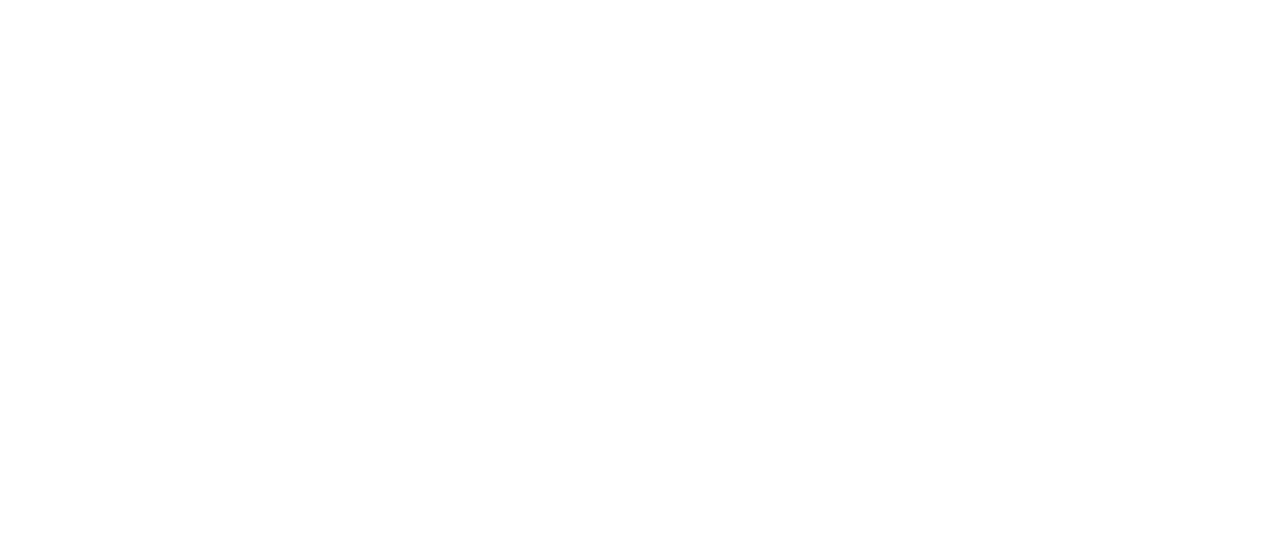
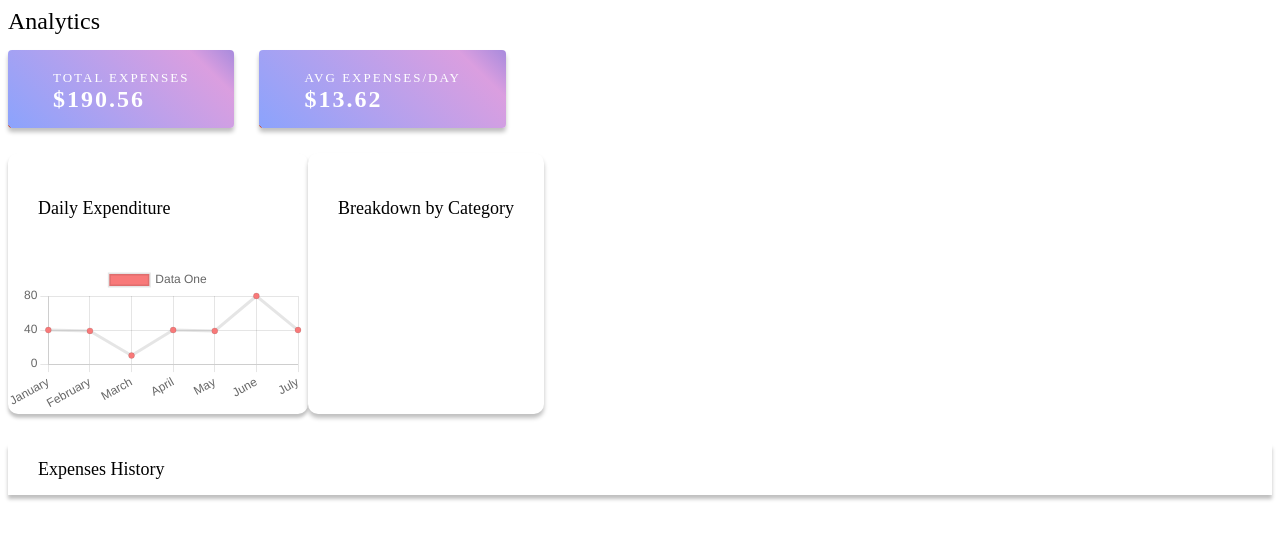
Before and after one commit to BT3103AppDev1/l1-final-project-group-21, a Vue app in the folder project-budgety/: page /analytics in a window 1280 px wide. Before the commit this address had no page. Shown: the top 540 px of the page. Built offline with nearby package versions, Linux system fonts and the light colour scheme.

Commit message:
Added back files that got removed accidentally during pull req

```diff
--- a/project-budgety/package.json
+++ b/project-budgety/package.json
@@ -11,8 +11,8 @@
     "@fortawesome/fontawesome-svg-core": "^6.3.0",
     "@fortawesome/free-solid-svg-icons": "^6.3.0",
     "@fortawesome/vue-fontawesome": "^3.0.0-5",
+    "chart.js": "^4.2.1",
     "firebaseui": "^0.600.0",
-    "chart.js": "^4.2.1",
     "vue": "^3.2.47",
     "vue-chartjs": "^5.2.0",
     "vue-router": "^4.1.6"
--- a/project-budgety/src/components/LineChart.vue
+++ b/project-budgety/src/components/LineChart.vue
@@ -1,14 +1,19 @@
 <template>
-    <Line
-      id="my-chart-id"
-      :options="chartOptions"
-      :data="chartData"
-    />
+	<Line id="my-chart-id" :options="chartOptions" :data="chartData" />
 </template>
 
 <script>
-  import { Line } from 'vue-chartjs'
-  import { Chart as ChartJS, CategoryScale, LinearScale, PointElement, LineElement, Title, Tooltip, Legend } from 'chart.js'
+import { Line } from "vue-chartjs";
+import {
+	Chart as ChartJS,
+	CategoryScale,
+	LinearScale,
+	PointElement,
+	LineElement,
+	Title,
+	Tooltip,
+	Legend,
+} from "chart.js";
 
 ChartJS.register(
 	CategoryScale,
@@ -18,24 +23,32 @@
 	Title,
 	Tooltip,
 	Legend
-)
+);
 
 export default {
-    name: 'LineChart',
+	name: "LineChart",
 	components: { Line },
 	data() {
 		return {
 			chartData: {
-            labels: ['January', 'February', 'March', 'April', 'May', 'June', 'July'],
+				labels: [
+					"January",
+					"February",
+					"March",
+					"April",
+					"May",
+					"June",
+					"July",
+				],
 				datasets: [
 					{
-                label: 'Data One',
-                backgroundColor: '#f87979',
-                data: [40, 39, 10, 40, 39, 80, 40]
-                }
-            ]
-        }
-      }
-    }
-  }
+						label: "Data One",
+						backgroundColor: "#f87979",
+						data: [40, 39, 10, 40, 39, 80, 40],
+					},
+				],
+			},
+		};
+	},
+};
 </script>
--- a/project-budgety/src/router/index.js
+++ b/project-budgety/src/router/index.js
@@ -2,6 +2,10 @@ import { createRouter, createWebHistory } from "vue-router";
 import LoginPage from "@/views/LoginPage.vue";
 import RegistrationPage from "@/views/RegistrationPage.vue";
 import ResetPasswordPage from "@/views/ResetPasswordPage.vue";
+import DashboardPage from "@/views/DashboardPage.vue";
+import AnalyticsPage from "@/views/AnalyticsPage.vue";
+import BudgetPage from "@/views/BudgetPage.vue";
+import ProfilePage from "@/views/ProfilePage.vue";
 
 const routes = [
 	{
@@ -19,6 +23,26 @@ const routes = [
 		name: "ResetPasswordPage",
 		component: ResetPasswordPage,
 	},
+	{
+		path: "/dashboard",
+		name: "Dashboard",
+		component: DashboardPage,
+	},
+	{
+		path: "/analytics",
+		name: "Analytics",
+		component: AnalyticsPage,
+	},
+	{
+		path: "/budget",
+		name: "Budget",
+		component: BudgetPage,
+	},
+	{
+		path: "/profile",
+		name: "Profile",
+		component: ProfilePage,
+	},
 ];
 
 const router = createRouter({
--- /dev/null
+++ b/project-budgety/src/views/BudgetPage.vue
@@ -0,0 +1,12 @@
+<!-- Add Budget Code here -->
+<template>
+	<h1>This is the Budget Page</h1>
+</template>
+
+<script>
+export default {
+	name: "Budget",
+};
+</script>
+
+<style></style>
--- /dev/null
+++ b/project-budgety/src/views/DashboardPage.vue
@@ -0,0 +1,12 @@
+<!-- Add Dashboard code here -->
+<template>
+	<h1>This is the Dashboard</h1>
+</template>
+
+<script>
+export default {
+	name: "Dashboard",
+};
+</script>
+
+<style></style>
--- /dev/null
+++ b/project-budgety/src/views/ProfilePage.vue
@@ -0,0 +1,12 @@
+<!-- Add Profile Code here -->
+<template>
+	<h1>This is the Profile Page</h1>
+</template>
+
+<script>
+export default {
+	name: "Profile",
+};
+</script>
+
+<style></style>
```
Also changed, not shown: project-budgety/src/views/AnalyticsPage.vue (renamed from project-budgety/src/views/Analytics.vue), 1 other file (tests, documents, lock files or other folders). Lines whose indentation alone changed are shown as unchanged.
